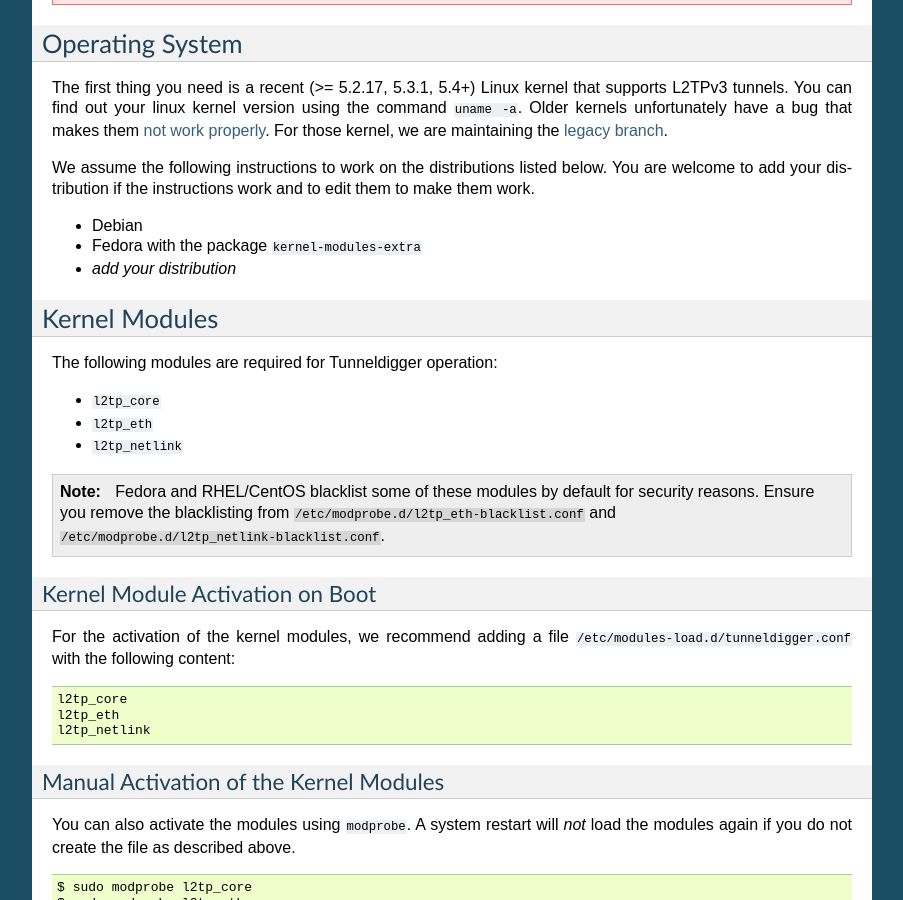
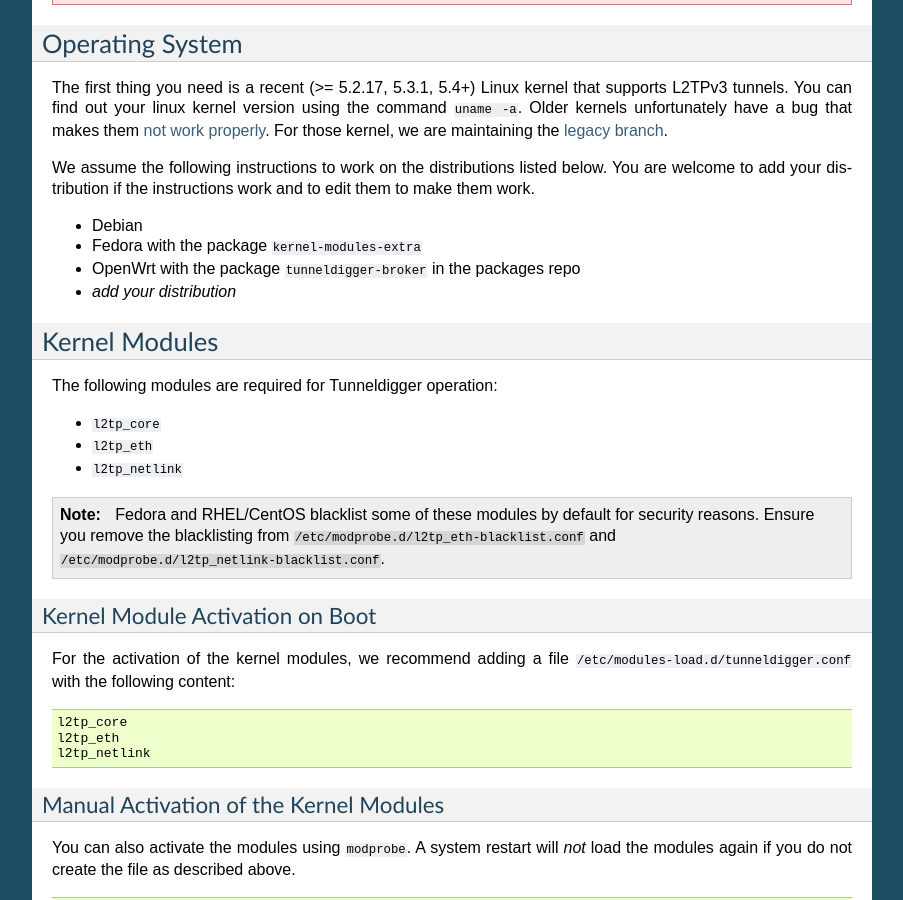
Before and after one commit to wlanslovenija/tunneldigger, a Sphinx documentation site: the page built from docs/server.rst, in a window 1280 px wide and 900 px high, scrolled down 553 px. Shown: the whole window, without its empty margins (198-1101 px from the left). Built offline with Sphinx 7.4.7, drawn with Linux system fonts in a browser that asks for light colours.

Commit message:
Add OpenWrt to the list of distrubutions
Signed-off-by: Perry Melange <isprotejesvalkata@gmail.com>

```diff
--- a/docs/server.rst
+++ b/docs/server.rst
@@ -48,6 +48,7 @@
 
 * Debian
 * Fedora with the package ``kernel-modules-extra``
+* OpenWrt with the package ``tunneldigger-broker`` in the packages repo
 * *add your distribution*
 
 Kernel Modules
```
